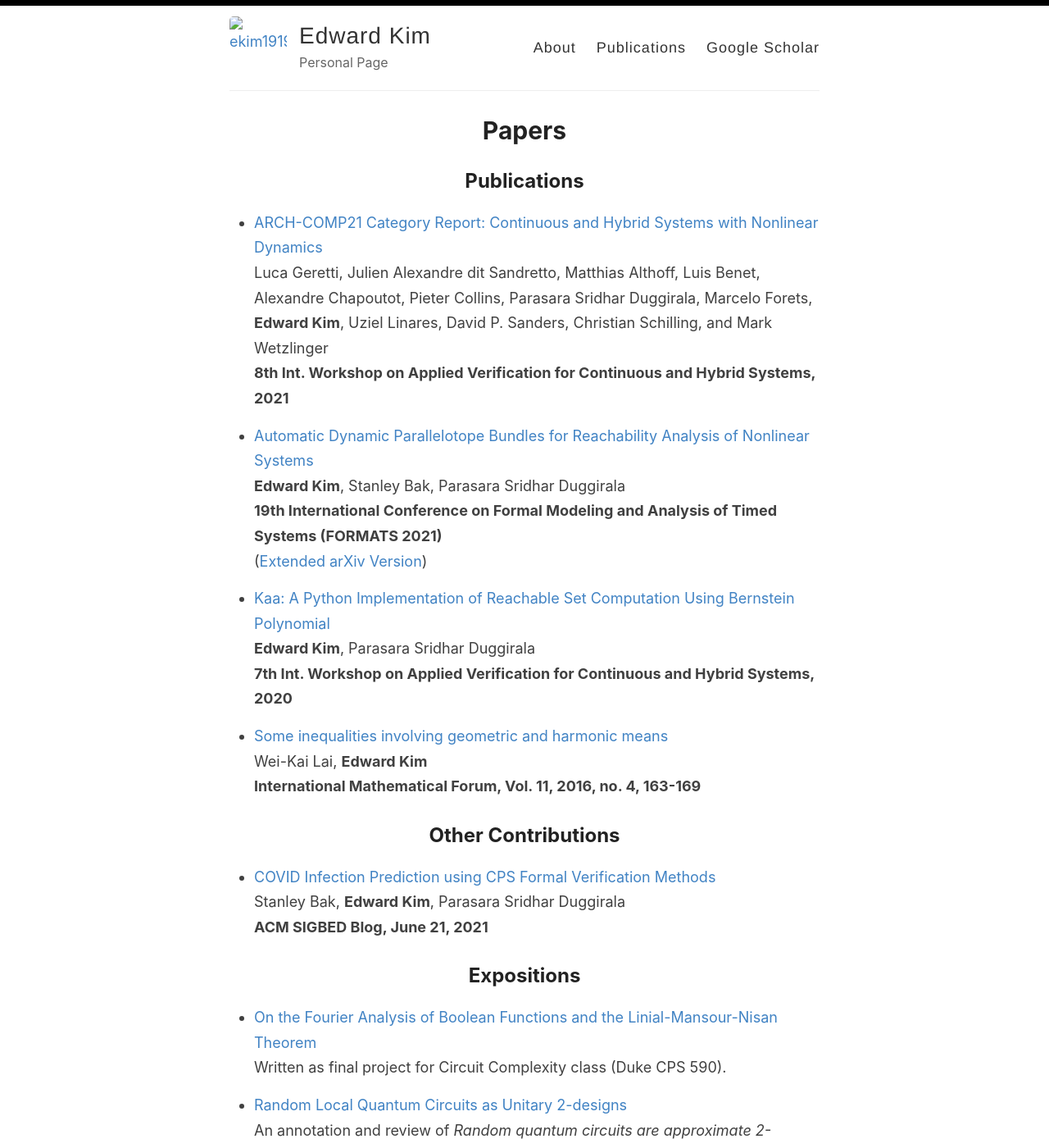
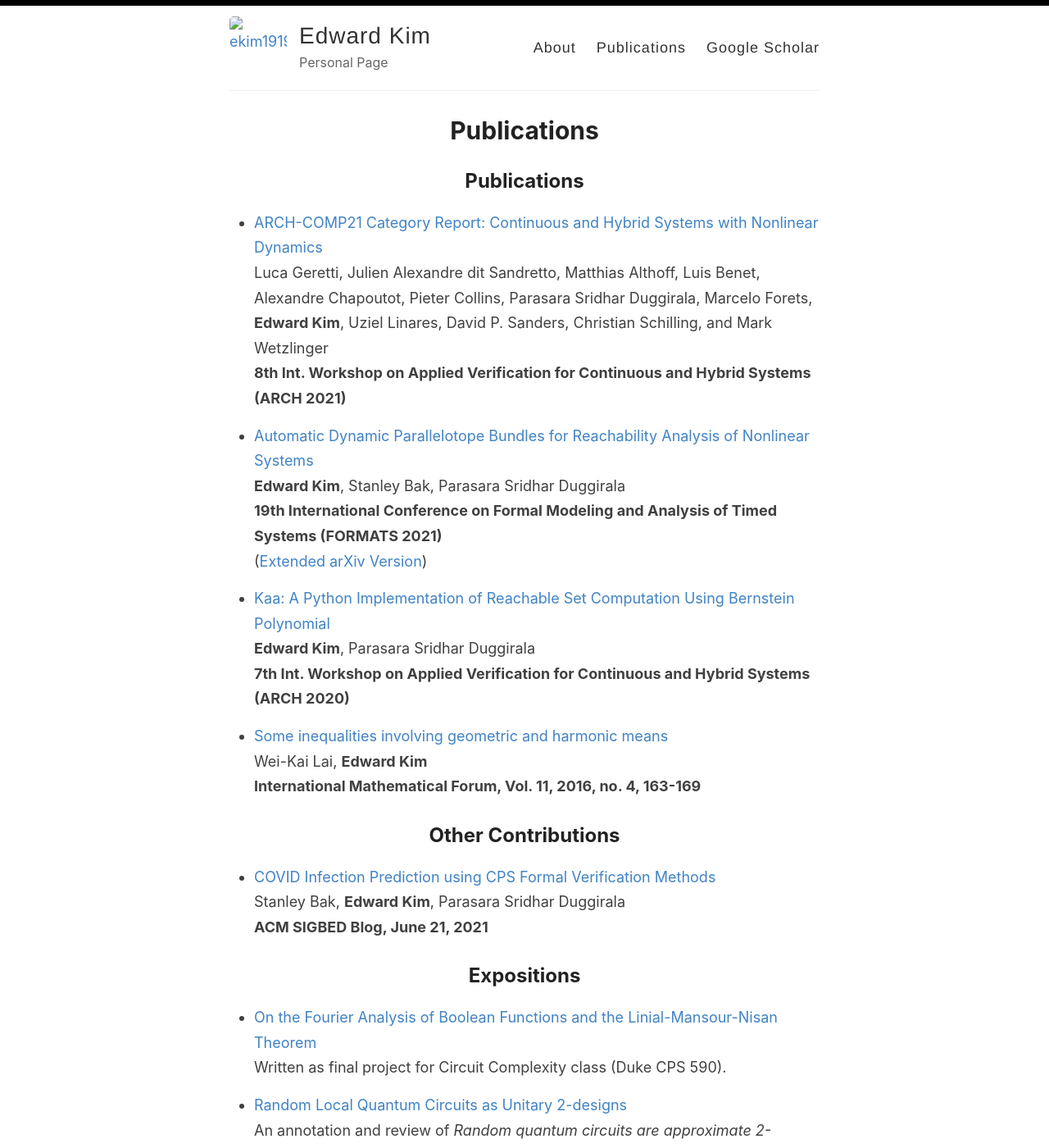
Before and after one commit to ekim1919/ekim1919.github.io, a Jekyll site: the page built from _pages/pubs.md, in a window 1280 px wide and 1400 px high. Shown: the whole window at 82% size. Built offline with Jekyll 4.4.1, drawn with Linux system fonts in a browser that asks for light colours; our own code applies the rules of GitHub Pages for plain Markdown files.

```diff
--- a/_pages/categories.md
+++ b/_pages/pubs.md
@@ -1,14 +1,13 @@
 ---
 layout: page
 permalink: /papers/
-title: Papers
 ---
 
 ## Publications
 
 * [ARCH-COMP21 Category Report: Continuous and Hybrid Systems with Nonlinear Dynamics]()
   Luca Geretti, Julien Alexandre dit Sandretto, Matthias Althoff, Luis Benet, Alexandre Chapoutot, Pieter Collins, Parasara Sridhar Duggirala, Marcelo Forets, **Edward Kim**, Uziel Linares, David P. Sanders, Christian Schilling, and Mark Wetzlinger
-  **8th Int. Workshop on Applied Verification for Continuous and Hybrid Systems, 2021**
+  **8th Int. Workshop on Applied Verification for Continuous and Hybrid Systems (ARCH 2021)**
 
 
 * [Automatic Dynamic Parallelotope Bundles for Reachability Analysis of Nonlinear Systems]()
@@ -18,7 +17,7 @@
 
 * [Kaa: A Python Implementation of Reachable Set Computation Using Bernstein Polynomial](https://easychair.org/publications/open/Flp2)
   **Edward Kim**, Parasara Sridhar Duggirala
- **7th Int. Workshop on Applied Verification for Continuous and Hybrid Systems, 2020**
+ **7th Int. Workshop on Applied Verification for Continuous and Hybrid Systems (ARCH 2020)**
 
 * [Some inequalities involving geometric and harmonic means]()
   Wei-Kai Lai, **Edward Kim**
```
Also changed, not shown: _pages/about.md (+1 -1 lines), _pages/classes.md (added, +5 -0 lines).
